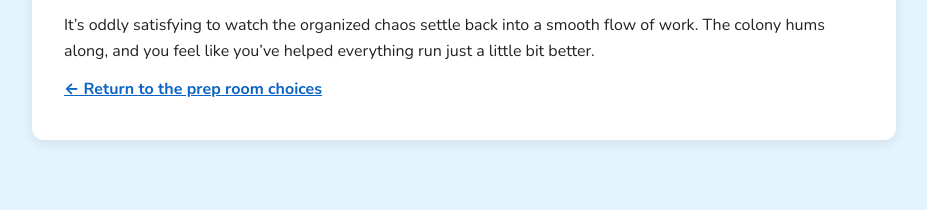
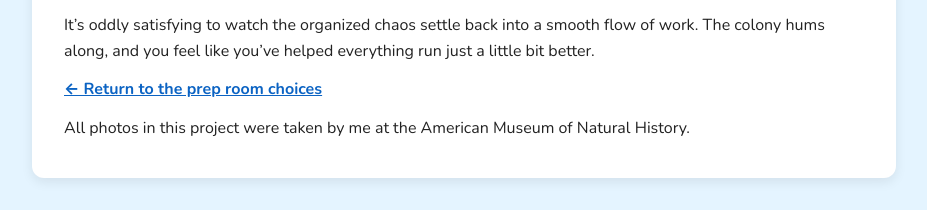
Before and after one commit to mattiascelaya/insectarium-adventure, a plain HTML site: page story/ants.html in a window 1280 px wide. Shown: the part 673-883 px from the top of the page, without its empty margins (176-1103 px from the left). Before the commit the page ends 845 px from the top, so only its background shows below. Drawn offline with nearby package versions, Linux system fonts and the light colour scheme.

Commit message:
Add files via upload

```diff
--- a/story/ants.html
+++ b/story/ants.html
@@ -46,6 +46,8 @@
 
     <p><a href="../index.html">← Return to the prep room choices</a></p>
 
+<p class="credit">All photos in this project were taken by me at the American Museum of Natural History.</p>
+
   </div>
 </body>
 </html>
```
Also changed, not shown: story/beetles.html (+2 -0 lines), story/butterflies.html (+2 -0 lines), story/phasmids.html (+2 -0 lines).
